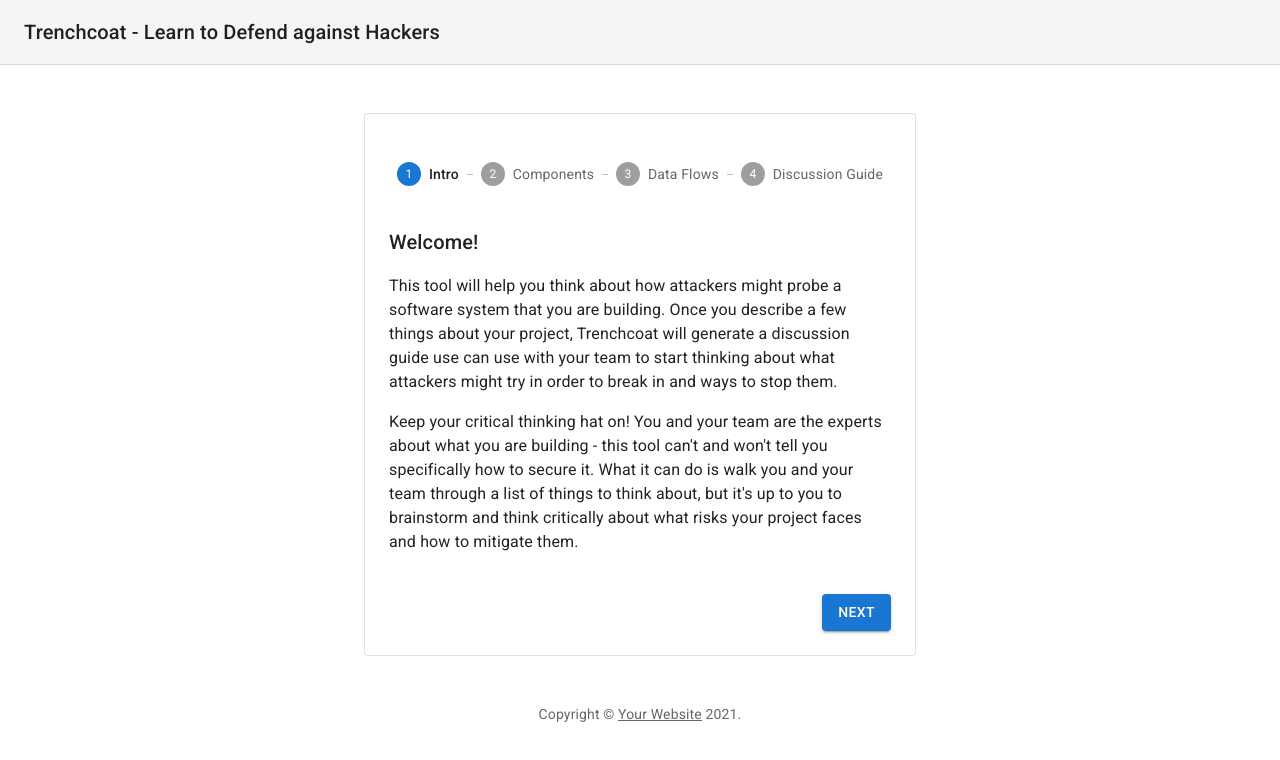
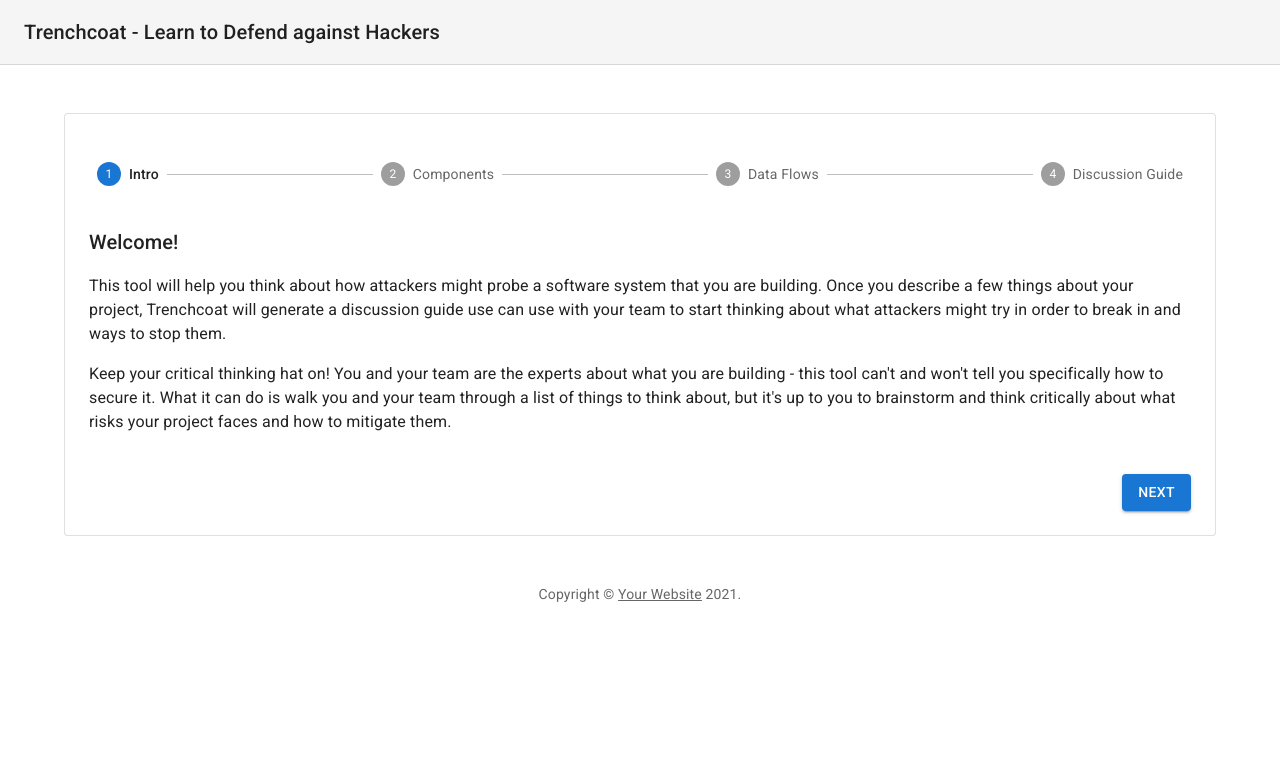
Before and after one commit to pmalmsten/tension-wrench, a React (Create React App) app: page / in a window 1280 px wide. Shown: the top 760 px of the page. Built offline with nearby package versions, Linux system fonts and the light colour scheme.

Commit message:
Made overall container wider

```diff
--- a/src/Checkout.tsx
+++ b/src/Checkout.tsx
@@ -115,7 +115,7 @@ export default function Checkout() {
           </Typography>
         </Toolbar>
       </AppBar>
-      <Container component="main" maxWidth="sm" sx={{ mb: 4 }}>
+      <Container component="main" maxWidth="lg" sx={{ mb: 4 }}>
         <Paper variant="outlined" sx={{ my: { xs: 3, md: 6 }, p: { xs: 2, md: 3 } }}>
           <Stepper activeStep={activeStep} sx={{ pt: 3, pb: 5 }}>
             {steps.map((label) => (
```
